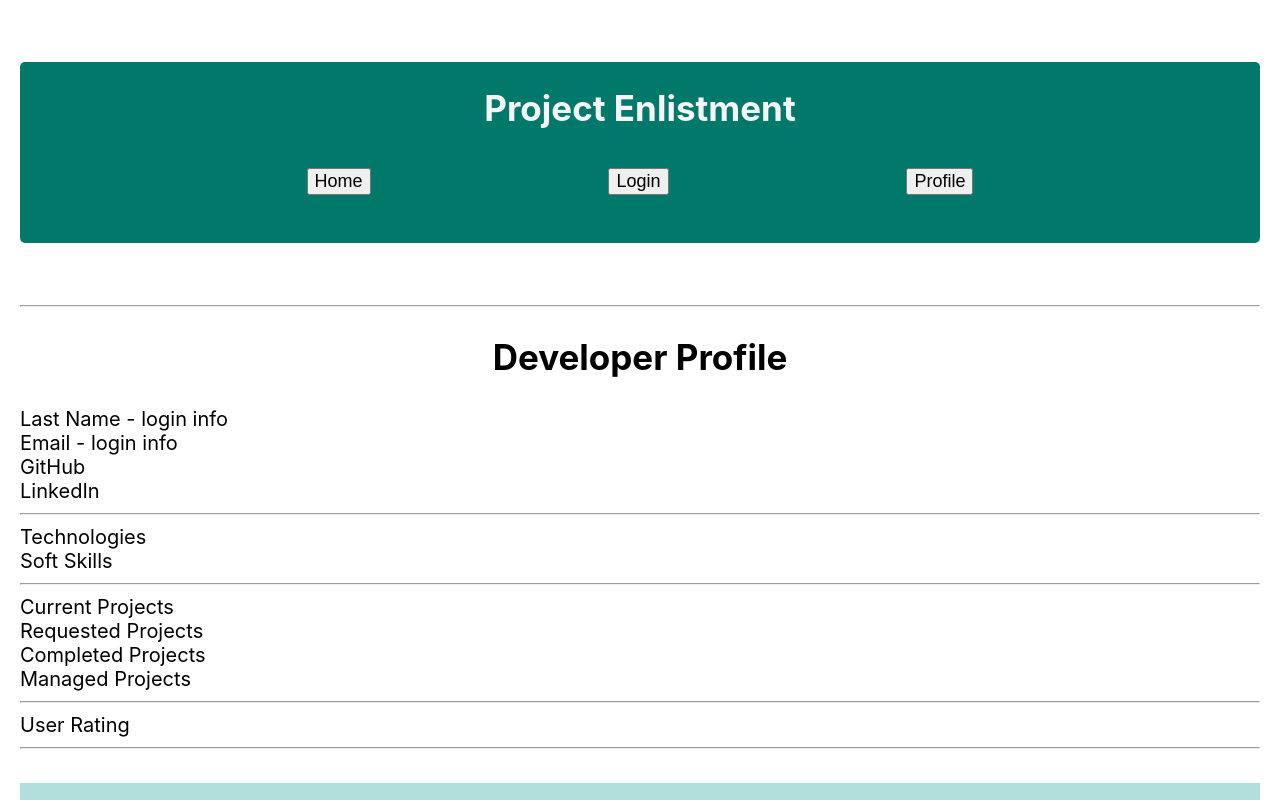
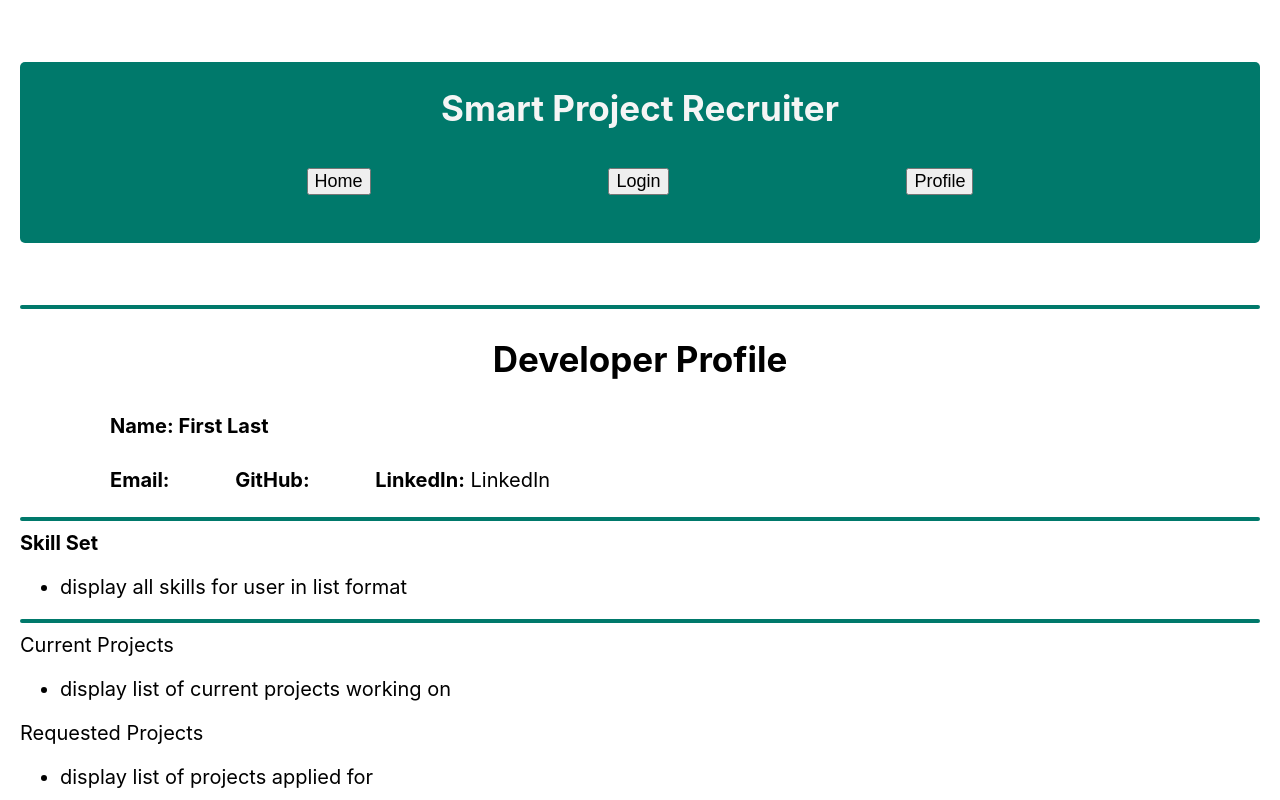
Before and after one commit to bdcii/Project-Enlistment, a React (Create React App) app in the folder client/: page /profile in a window 1280 px wide. Shown: the top 800 px of the page. Built offline with nearby package versions, Linux system fonts and the light colour scheme; no server answers; the HTML template or start-up script is replaced by a standard one.

Commit message:
working on profile page; adding react and styling

```diff
--- a/client/package.json
+++ b/client/package.json
@@ -6,8 +6,8 @@
   "dependencies": {
     "axios": "^0.18.0",
     "react": "^16.13.1",
+    "react-bootstrap": "^1.6.1",
     "react-dom": "^16.13.1",
-    "react-bootstrap": "^1.6.1",
     "react-router-dom": "^5.1.2",
     "react-scripts": "^3.4.3"
   },
--- a/client/src/App.js
+++ b/client/src/App.js
@@ -11,7 +11,7 @@ function App() {
     return (
         <>
             <Router>
-                <h1 id="navTitle">Project Enlistment <NavTabs></NavTabs></h1>
+                <h1 id="navTitle">Smart Project Recruiter <NavTabs></NavTabs></h1>
 
                 <Route exact path="/" component={Home} />
                 <Route exact path="/signin" component={Signin} />
--- a/client/src/pages/Profile/Profile.css
+++ b/client/src/pages/Profile/Profile.css
@@ -1,8 +1,75 @@
 body {
-    margin-left: 20px;
-    margin-right: 20px;
+  margin-left: 20px;
+  margin-right: 20px;
 }
 
 body {
-    font-size: 20px;
+  font-size: 20px;
 }
+
+hr {
+  border: 2px solid rgb(0, 121, 107);
+  border-radius: 5px;
+}
+
+.name {
+  margin: 5px;
+  margin-left: 45px;
+  padding: 5px 5px 0px 45px;
+}
+
+.contact nav ul {
+  list-style-type: none;
+  border-radius: 2px;
+  box-shadow: 0 3px 6px #999, 0 3px 6px #999;
+  align-content: center;
+}
+
+.contact nav ul li {
+  /* display: flex; */
+  flex-direction: row;
+  /* flex-wrap: wrap; */
+  align-content: center;
+  justify-content: center;
+}
+
+a .contact nav ul li {
+  color: rgb(0, 121, 107);
+  text-decoration: none;
+}
+
+a:link .contact nav ul li {
+  color: rgb(0, 121, 107);
+  text-decoration: none;
+}
+
+a:visited .contact nav ul li {
+  color: rgb(51, 2, 51);
+  text-decoration: none;
+}
+
+#email {
+  display: inline-flex;
+  flex-direction: row;
+  margin: 5px;
+  padding: 5px 5px 0px 45px;
+}
+
+a[href^="mailto"] {
+  color: rgb(0, 121, 107);
+}
+
+#github {
+  display: inline-flex;
+  flex-direction: row;
+  margin: 5px;
+  padding: 5px 5px 0px 45px;
+}
+
+#linked {
+  display: inline-flex;
+  flex-direction: row;
+  /* justify-content: center; */
+  margin: 5px;
+  padding: 5px 5px 0px 45px;
+}
--- a/client/src/pages/Profile/Profile.js
+++ b/client/src/pages/Profile/Profile.js
@@ -1,30 +1,68 @@
-import React from "react";
+import React, { Component } from "react";
 import "./Profile.css";
-// import { User } from "../../../../models/User";
 
-function Profile() {
+// function Profile() {
+class Profile extends Component {
+    constructor(props) {
+        super(props);
+        this.state = {
+            user: [],
+            isLoaded: false,
+        };
+    }
 
+    componentDidMount() {
+        fetch('./api')
+            .then(res => res.json())
+            .then(data => {
+                this.setState({
+                    isLoaded: true,
+                    users: data
+                });
+            });
+    }
+    //Need to display user data based on logged in user
+    render() {
+        const { user } = this.state;
         return (
             <>
                 <hr />
                 <h2>Developer Profile</h2>
-            <section className="profile">
-                {/* <div className="fn">{User.firstName}</div> */}
-                <div className="ln">Last Name - login info</div>
-                <div className="email">Email - login info</div>
-                <div>GitHub</div>
-                <div>LinkedIn</div>
+                <section id="profile">
+                    <div className="name"><strong>Name: First {user.firstName} Last {user.lastName}</strong></div>
+                    {/* <div className="name">Last Name - login info</div> */}
+                    <div>
+                        <ul className="contact">
+                            <li id="email"><strong>Email:</strong>&nbsp; <a href='mailto:{user.email}'>{user.email}</a></li>
+                            <li id="github"><strong>GitHub:</strong>&nbsp; <a href={user.github}>{user.github}</a></li>
+                            <li id="linked"><strong>LinkedIn:</strong>&nbsp; <a href={user.linkedin}>LinkedIn</a></li>
+                        </ul>
+                    </div>
                     <hr />
 
-                <div>Technologies</div>
-                <div>Soft Skills</div>
+                    <div className="skillSet"><strong>Skill Set</strong></div>
+                    <ul className="skillList">
+                        <li className="skills">display all skills for user in list format</li>
+                    </ul>
                     <hr />
                 </section>
-            <section className="projects">
+                <section id="userProjects">
                     <div>Current Projects</div>
+                    <ul>
+                        <li>display list of current projects working on</li>
+                    </ul>
                     <div>Requested Projects</div>
+                    <ul>
+                        <li>display list of projects applied for</li>
+                    </ul>
                     <div>Completed Projects</div>
+                    <ul>
+                        <li>display list of projects participated on</li>
+                    </ul>
                     <div>Managed Projects</div>
+                    <ul>
+                        <li>display list of current projects initiated</li>
+                    </ul>
                     <hr />
 
                     <div>User Rating</div>
@@ -34,5 +72,5 @@ function Profile() {
             </>
         )
     }
-
+}
 export default Profile;
```
Also changed, not shown: 2 other files (tests, documents, lock files or other folders). Lines whose indentation alone changed are shown as unchanged.
